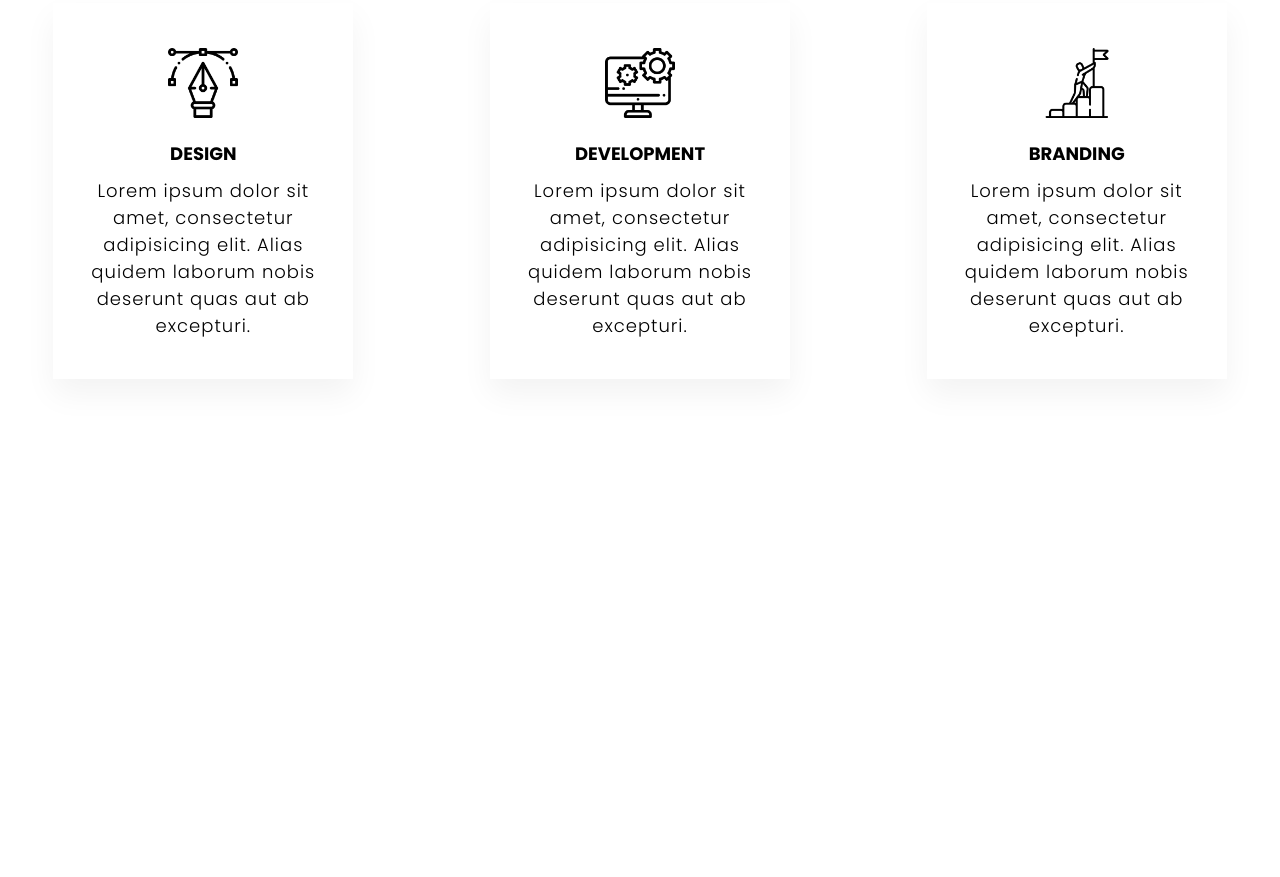
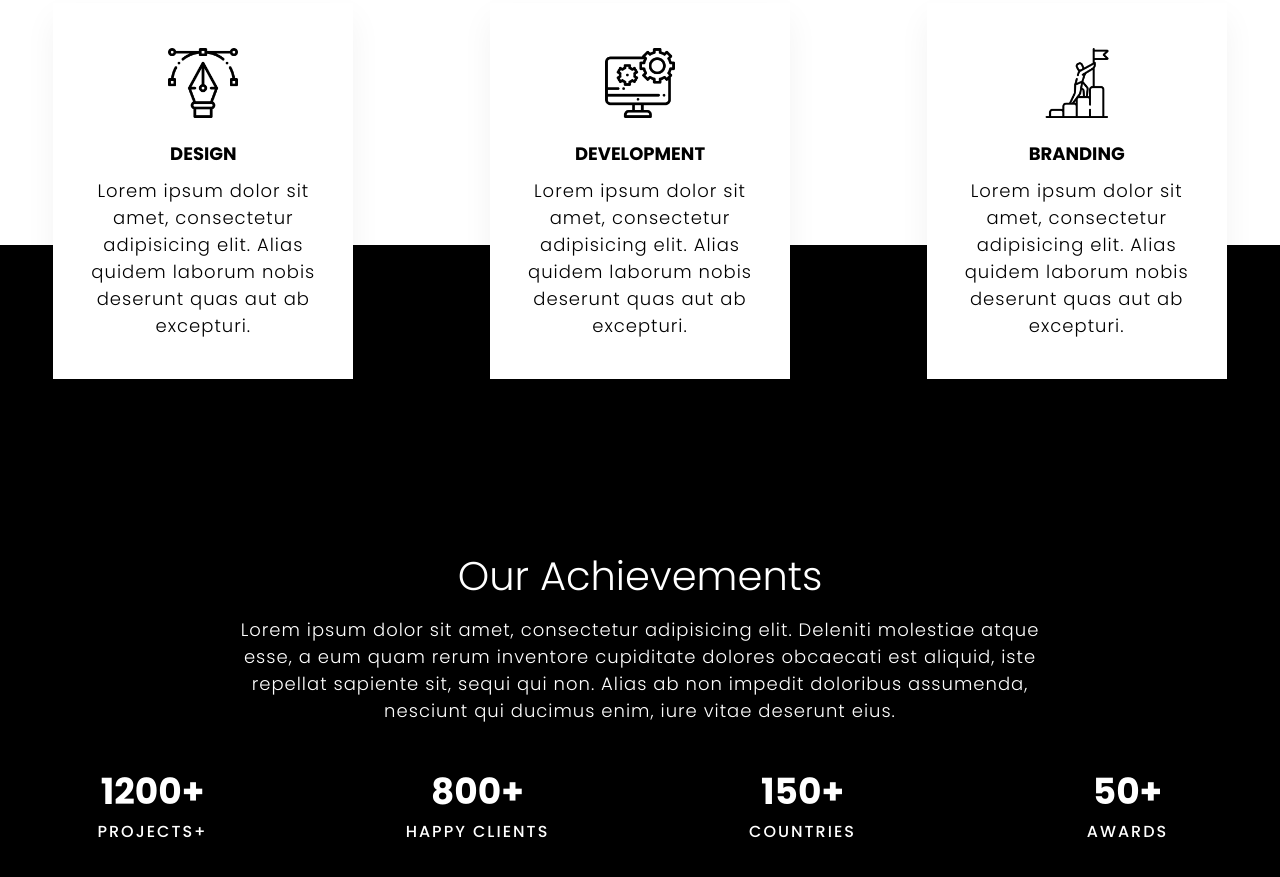
Before and after one commit to Shabaeva/css, a plain HTML site: page SitesLayouts/Site2/index.html in a window 1280 px wide. Shown: the part 1905-2782 px from the top of the page. Before the commit the page ends 2400 px from the top, so only its background shows below. Drawn offline with Linux system fonts and the light colour scheme.

Commit message:
Site stats section

```diff
--- a/SitesLayouts/Site2/index.html
+++ b/SitesLayouts/Site2/index.html
@@ -71,6 +71,33 @@
             </div>
         </div>
     </section>
+<!--Stats-->
+    <section class="sec stats">
+        <div class="content">
+            <div class="mxw800p">
+                <h3>Our Achievements</h3>
+                <p>Lorem ipsum dolor sit amet, consectetur adipisicing elit. Deleniti molestiae atque esse, a eum quam rerum inventore cupiditate dolores obcaecati est aliquid, iste repellat sapiente sit, sequi qui non. Alias ab non impedit doloribus assumenda, nesciunt qui ducimus enim, iure vitae deserunt eius.</p>
+            </div>
+            <div class="statsBox">
+                <div class="box">
+                    <h2>1200+</h2>
+                    <h4>Projects+</h4>
+                </div>
+                 <div class="box">
+                    <h2>800+</h2>
+                    <h4>Happy Clients</h4>
+                </div>
+                 <div class="box">
+                    <h2>150+</h2>
+                    <h4>Countries</h4>
+                </div>
+                 <div class="box">
+                    <h2>50+</h2>
+                    <h4>Awards</h4>
+                </div>
+            </div>
+        </div>
+    </section>
 <script type="text/javascript">
     window.addEventListener('scroll', function(){
         var header = document.querySelector('header');
--- a/SitesLayouts/Site2/main.css
+++ b/SitesLayouts/Site2/main.css
@@ -174,3 +174,37 @@ p
     text-transform: uppercase;
     font-weight: 700;
 }
+/*Stats*/
+.stats
+{
+    background: #000;
+    margin-top: -250px;
+    padding-top: 100px;
+}
+.stats h3,
+.stats p
+{
+    color: #fff;
+}
+.statsBox
+{
+    position: relative;
+    display: grid;
+    grid-template-columns: repeat(auto-fit, minmax(250px, 1fr));
+    grid-gap: 20px;
+    max-width: 100%;
+    margin-top: 40px;
+}
+.statsBox h2
+{
+    color: #fff;
+    font-size: 36px;
+}
+.statsBox h4
+{
+    color: #fff;
+    font-size: 16px;
+    font-weight: 500;
+    text-transform: uppercase;
+    letter-spacing: 2px;
+}
```
Lines whose indentation alone changed are shown as unchanged.
